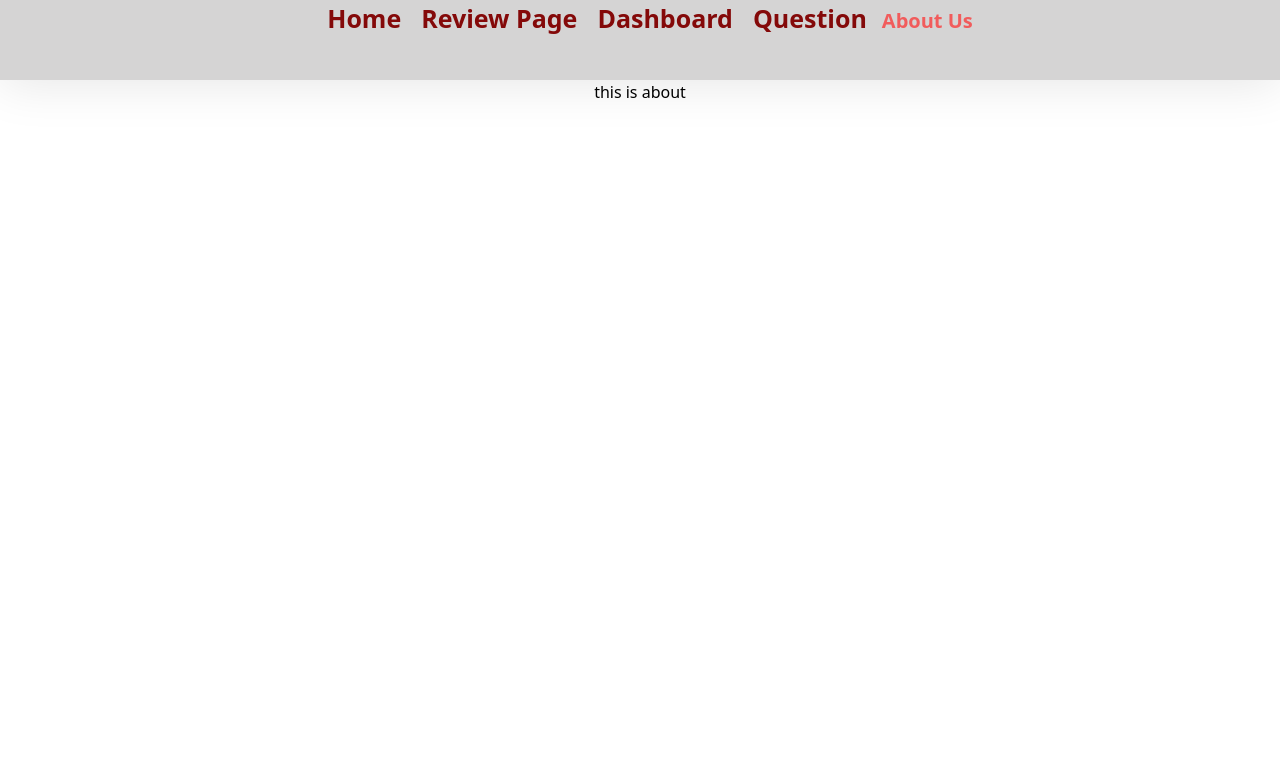
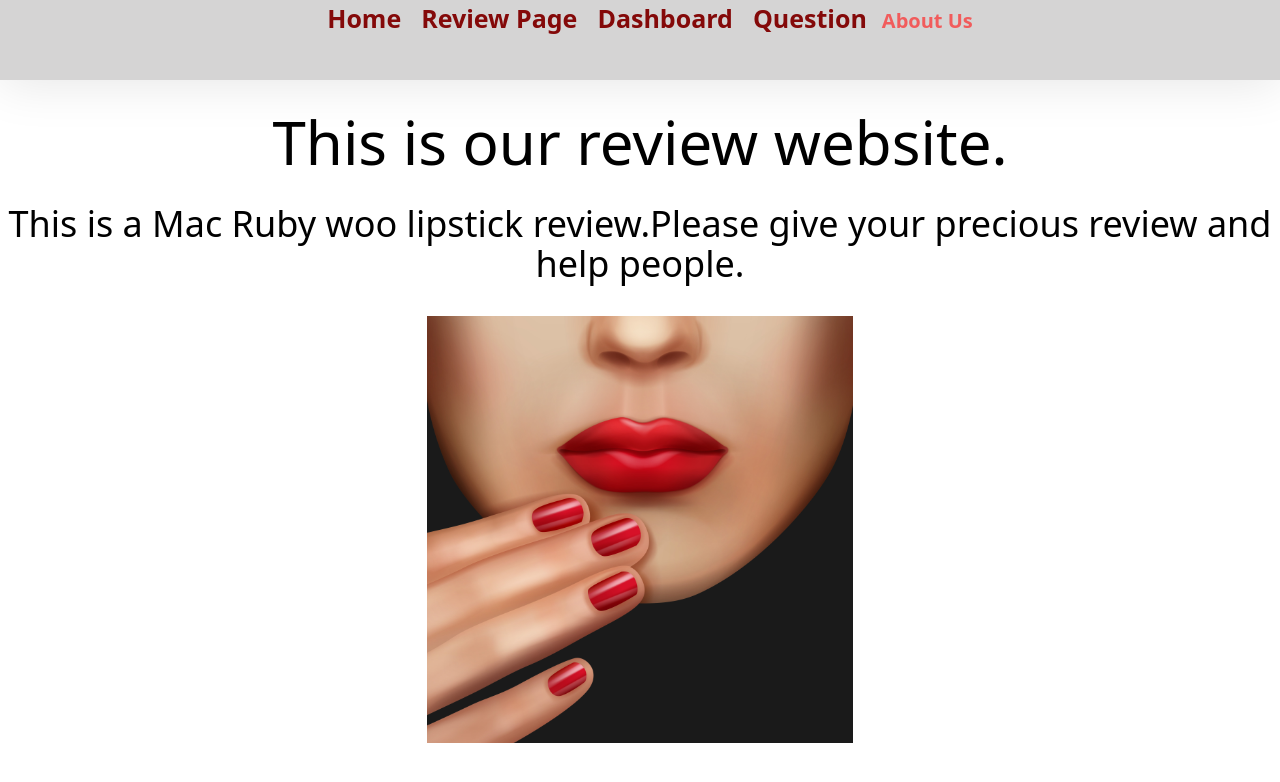
Before and after one commit to tashfiaislamistila/makeupAlley-product-review, a React (Create React App) app: page /about in a window 1280 px wide. Shown: the top 782 px of the page. Built offline with nearby package versions, Linux system fonts and the light colour scheme.

Commit message:
modified about us page commit

```diff
--- a/src/Component/About/About.js
+++ b/src/Component/About/About.js
@@ -1,9 +1,11 @@
 import React from 'react';
-
+import redlips from '../../Image/redlips.jpg'
 const About = () => {
     return (
-        <div>
-            <h1>this is about</h1>
+        <div className=' mt-8'>
+            <h1 className='text-6xl'>This is our review website. </h1>
+            <p className='text-4xl mt-8'>This is a Mac Ruby woo lipstick review.Please give your precious review and help people.</p>
+            <img className='w-1/3 mx-auto pb-10 mt-8' src={redlips} alt='' />
         </div>
     );
 };
--- a/src/Component/Home/Home.js
+++ b/src/Component/Home/Home.js
@@ -34,12 +34,10 @@ const Home = () => {
                     }
                 </div>
                 <div>
-                    <button >See All Reviews</button>
+                    <button className='bg-red-500 hover:bg-red-700 text-white font-bold py-2 px-4 rounded mt-8' >See All Reviews</button>
                 </div>
-
             </div>
         </div>
     );
 };
-
 export default Home;
--- a/src/Component/NotFound/NotFound.js
+++ b/src/Component/NotFound/NotFound.js
@@ -2,9 +2,9 @@ import React from 'react';
 import picture from '../../Image/picture.jpg'
 const NotFound = () => {
     return (
-        <div className='text-6xl'>
-            <h1>404,Not Found</h1>
-            <img src={picture} alt='' />
+        <div className='text-6xl mt-8'>
+            <h1>Oops!! This page is not found.</h1>
+            <img className='mt-8' src={picture} alt='' />
         </div>
     );
 };
--- a/src/Component/Review/Review.js
+++ b/src/Component/Review/Review.js
@@ -6,7 +6,7 @@ const Review = () => {
     const [reviews] = useReviews();
     return (
         <div>
-            <h1>This is Our review page</h1>
+            <h1 className='text-4xl text-neutral-800 mt-8'>You can see our customers reviews</h1>
             <div className='grid grid-cols-3 justify-items-center gap-4 pt-10 '  >
                 {
                     reviews.map(review => <ReviewComponent
@@ -14,7 +14,6 @@ const Review = () => {
                         review={review}
                     ></ReviewComponent>)
                 }
-
             </div>
         </div>
     );
```
